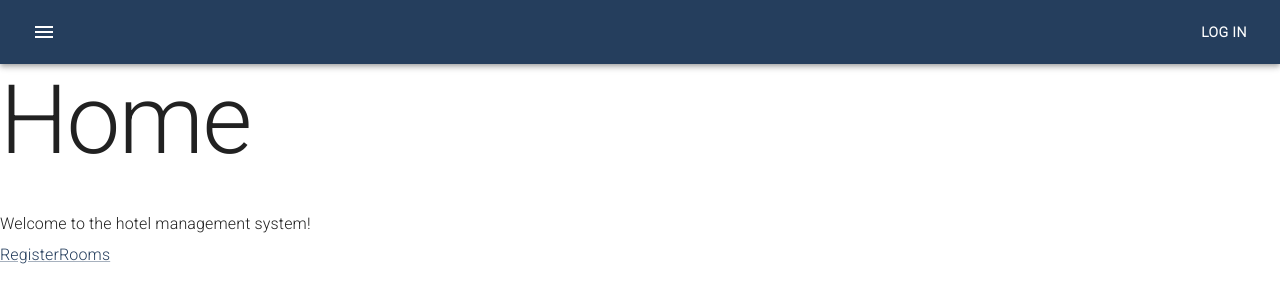
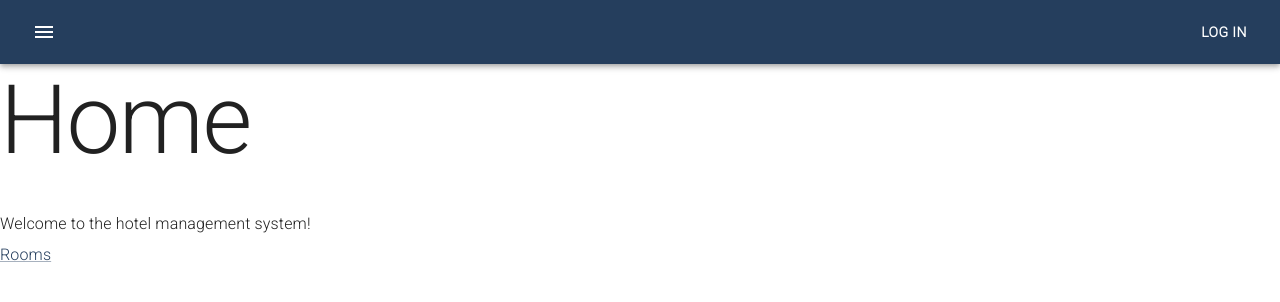
Before and after one commit to sundehakon/Hotell-React, a React (Create React App) app: page / in a window 1280 px wide. Shown: the top 302 px of the page. Built offline with nearby package versions, Linux system fonts and the light colour scheme; no server answers.

Commit message:
Switched file names to underscore

```diff
--- a/package.json
+++ b/package.json
@@ -19,6 +19,7 @@
     "cors": "^2.8.5",
     "crud": "^0.0.28",
     "crypto-browserify": "^3.12.0",
+    "dotenv": "^16.4.5",
     "express": "^4.19.1",
     "express-oauth2-jwt-bearer": "^1.6.0",
     "fs": "^0.0.1-security",
--- a/src/App.js
+++ b/src/App.js
@@ -1,8 +1,8 @@
 import './App.css';
 import { Route, Routes, BrowserRouter } from 'react-router-dom';
 import RoomForm from './components/room';
-import Home from './components/Home';
-import Profile from './components/Profile';
+import Home from './components/home';
+import Profile from './components/profile';
 import { ThemeProvider } from '@mui/material/styles';
 import theme from './theme';
 import SideNav from './components/SideNav';
--- a/src/components/Home.js
+++ b/src/components/Home.js
@@ -3,8 +3,6 @@ import Box from '@mui/material/Box';
 import Link from '@mui/material/Link';
 import Typography from '@mui/material/Typography';
 import '@fontsource/roboto/300.css';
-import LoginButton from './login';
-import LogoutButton from './logout';
 
 const Home = () => {
     return (
@@ -15,7 +13,6 @@ const Home = () => {
             <Typography variant='subtitle1' gutterBottom>
                 Welcome to the hotel management system!
             </Typography>
-            <Link href='/register'>Register</Link>
             <Link href='/rooms'>Rooms</Link>
         </Box>
     );
```
Also changed, not shown: 1 other file (tests, documents, lock files or other folders).
